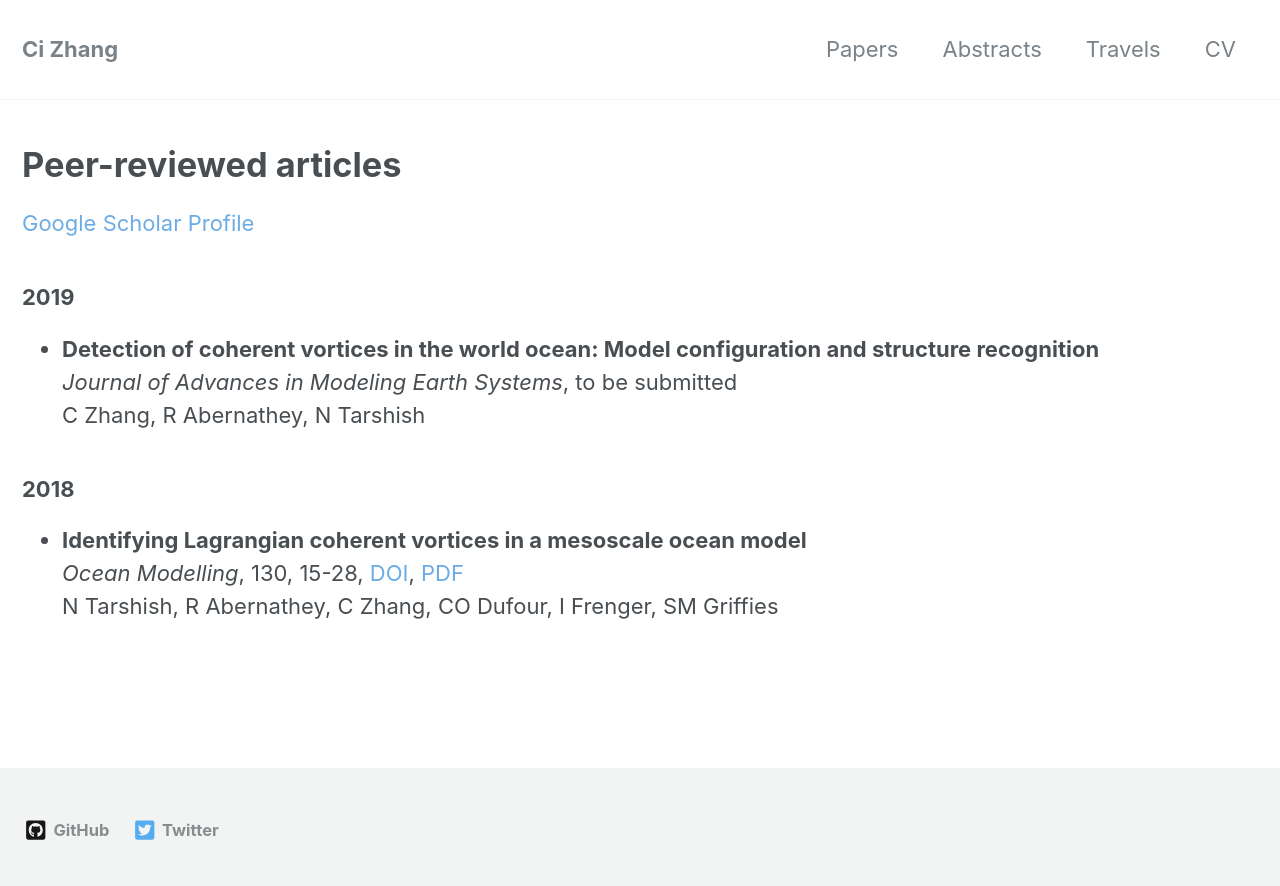
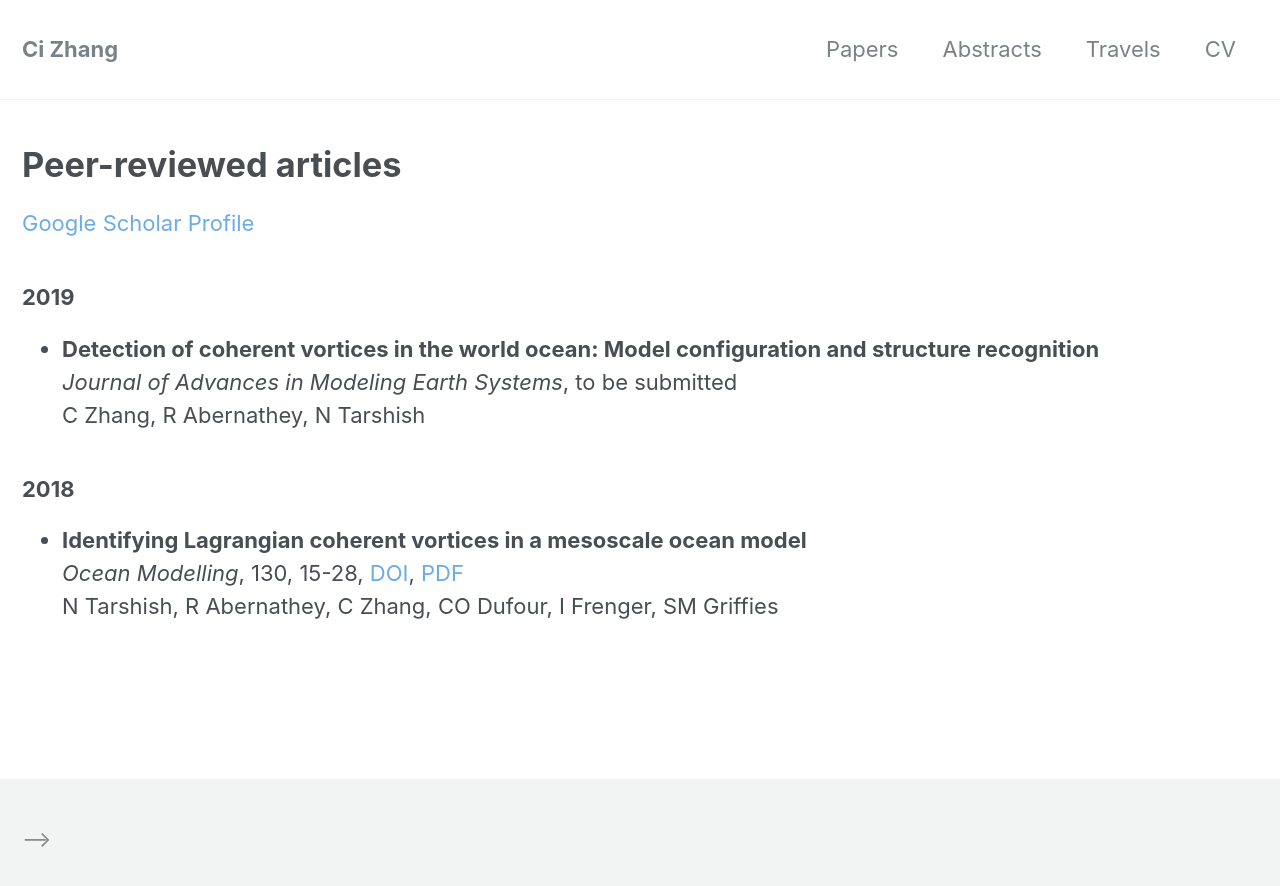
Before and after one commit to ci-zhang/ci-zhang.github.io, a Jekyll site: the page built from _pages/papers.md, in a window 1280 px wide. Shown: the top 886 px of the page. Built offline with Jekyll 4.4.1, drawn with Linux system fonts in a browser that asks for light colours; nearby versions of some CDN libraries; a style sheet for code colours, icons or effects is not loaded.

Commit message:
fix the safari fullscreen issue

```diff
--- a/_layouts/default.html
+++ b/_layouts/default.html
@@ -19,8 +19,8 @@
             {% endif %}
         <div class="page__footer">
             <footer>
-                {% include footer/custom.html %}
-                {% include footer.html %}
+                <!--{% include footer/custom.html %}-->
+                <!--{% include footer.html %}-->
             </footer>
         </div>
         {% include scripts.html %}
--- a/_sass/minimal-mistakes/_footer.scss
+++ b/_sass/minimal-mistakes/_footer.scss
@@ -88,6 +88,4 @@
       white-space: nowrap;
     }
   }
-
-  z-index: -1!important;
 }
```
